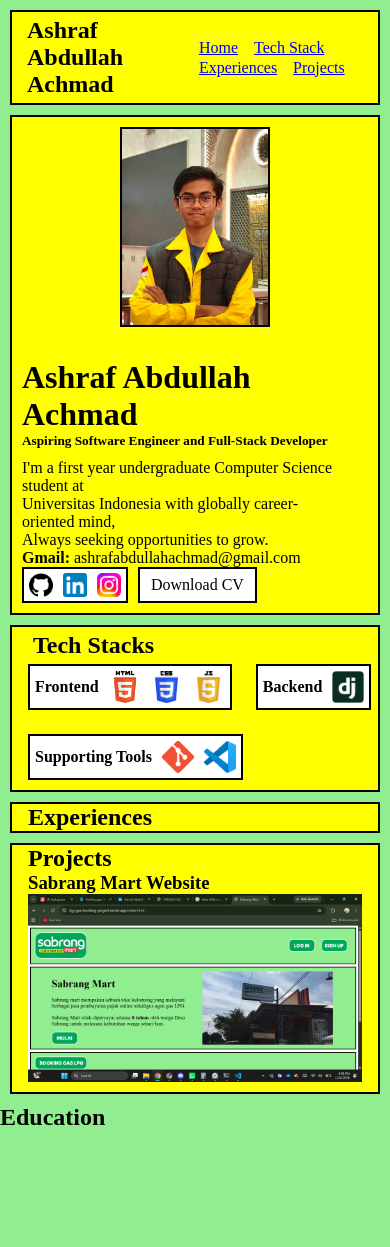
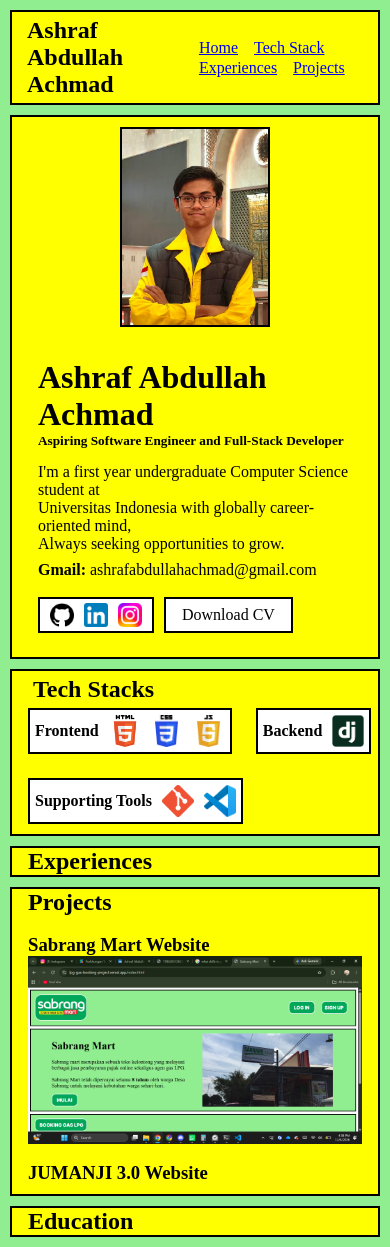
Before and after one commit to Carroties/proyek-fuki-portofolio, a plain HTML site: page index.html in a window 390 px wide. Before the commit the page ends 1131 px from the top, so only its background shows below. Drawn offline with Linux system fonts and the light colour scheme.

Commit message:
advances responsive web design, ready for ngumpulin

```diff
--- a/index.html
+++ b/index.html
@@ -127,16 +127,17 @@
         </div>
 
         <div class="project-content">
-          <div class="project-content-description">
+            <br>
             <h3>Sabrang Mart Website</h3>
-          </div>
 
-          <div class="project-content-image">
             <img
               src="photos/sabrangmart-website.png"
               alt="Sabrang Mart Website Main Page"
             />
-          </div>
+            <br>
+            <h3>JUMANJI 3.0 Website</h3>
+
+
         </div>
       </section>
 
--- a/style.css
+++ b/style.css
@@ -9,7 +9,8 @@ button {
   }
 
 .navbar,
-.profile {
+.profile,
+.education {
   background: yellow;
   margin: 10px;
   border: 2px black solid;
@@ -35,6 +36,7 @@ button {
 .profile {
   padding: 10px;
   gap: 2rem;
+
 
 
   .profile-photo {
@@ -71,24 +73,15 @@ button {
       align-content: row;
       align-items: center;
       gap: 10px;
-      padding: 5px;
+      padding: 10px;
       border: 2px black solid;
       height: 36px;
+      margin: 10px 0px;
 
       img {
         display: block;
         width: 24px;
       }
-    }
-  }
-}
-
-@media (width < 768px) {
-  .profile {
-    flex-direction: column;
-
-    .profile-photo {
-      margin: 0 auto;
     }
   }
 }
@@ -110,7 +103,7 @@ button {
 
   .tech_stack-logo {
     display: flex;
-    flex-direction: row;
+    flex-direction: inline-flex;
     flex-wrap: wrap;
     gap: 24px;
 
@@ -177,3 +170,36 @@ button {
 #cv a:hover {
   color: lightgreen;
 }
+
+@media (width < 480px) {
+  .profile {
+    flex-direction: column;
+      flex-wrap: wrap;
+
+
+    .profile-photo {
+      margin: 0 auto;
+    }
+
+    .profile-description {
+      margin: 0px 16px;
+
+      p {
+        padding: 4px 0px;
+      }
+
+      .flex {
+        padding: 4px 0px;
+      }
+    }
+
+
+
+    .tech_stack {
+      .tech_stack-logo {
+        flex-direction: column;
+        max-width: fit-content;
+      }
+    }
+  }
+}
```
